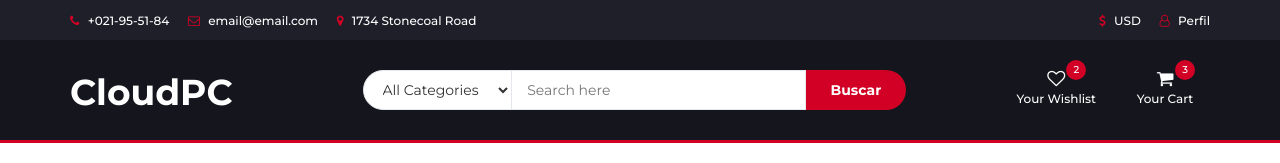
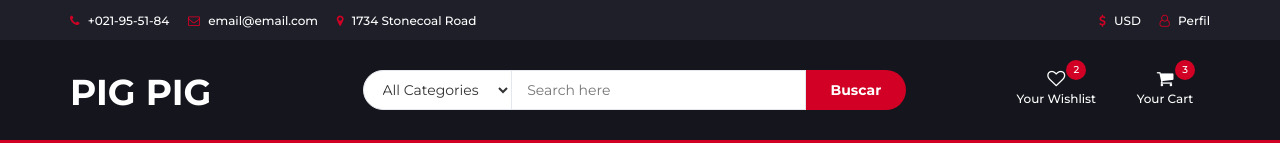
Before and after one commit to Zaywop06/CloudPC, a plain HTML site: page index.html in a window 1280 px wide. Shown: the top 163 px of the page. Drawn offline with Linux system fonts and the light colour scheme.

Commit message:
Update index.html

```diff
--- a/index.html
+++ b/index.html
@@ -64,7 +64,7 @@
 						<div class="col-md-3">
 							<div class="header-logo">
 								<a href="#" class="logo">
-									<h1 style="color: white; padding-top: 1.8rem;">CloudPC</h1>
+									<h1 style="color: white; padding-top: 1.8rem;">PIG PIG</h1>
 								</a>
 							</div>
 						</div>
```
